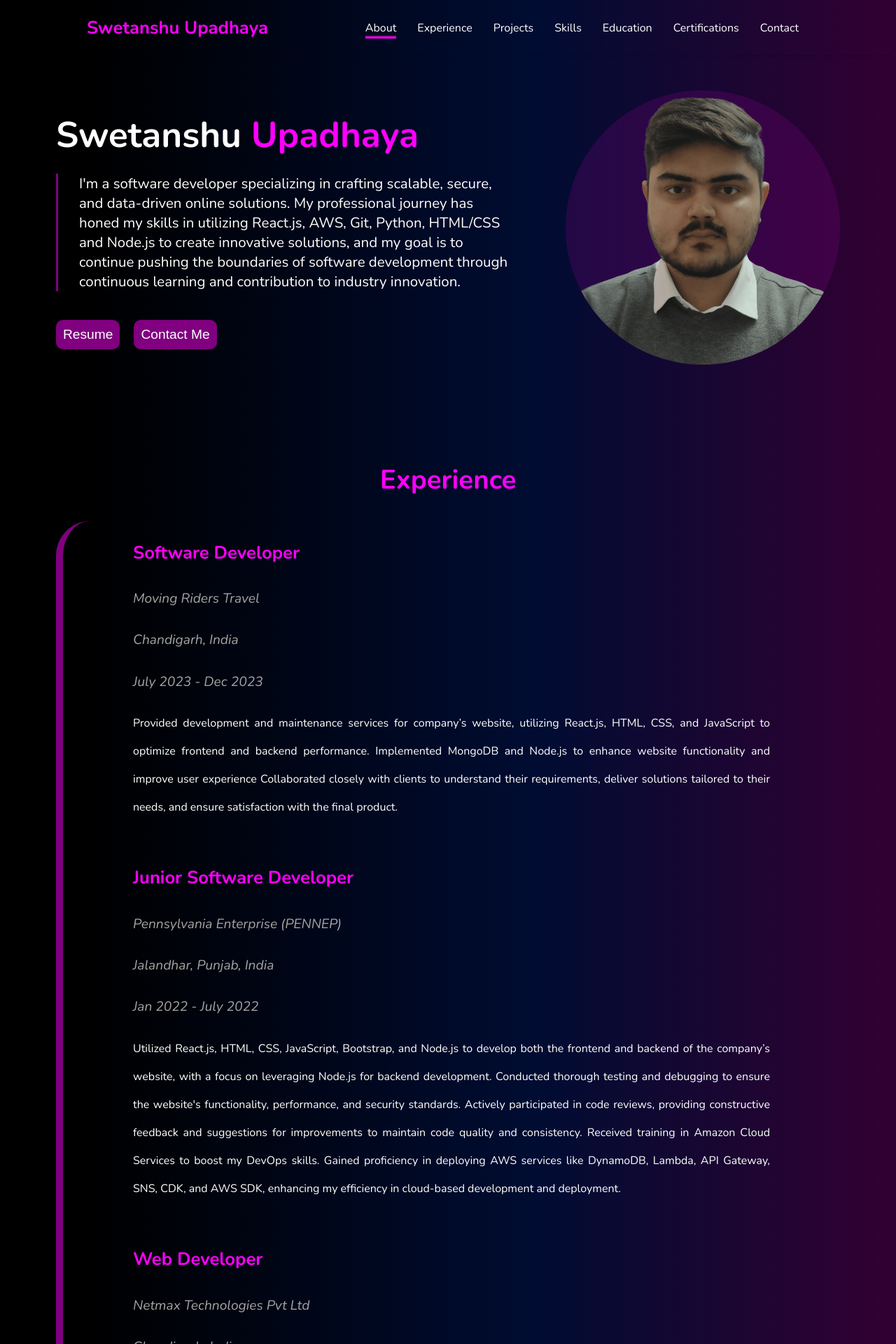
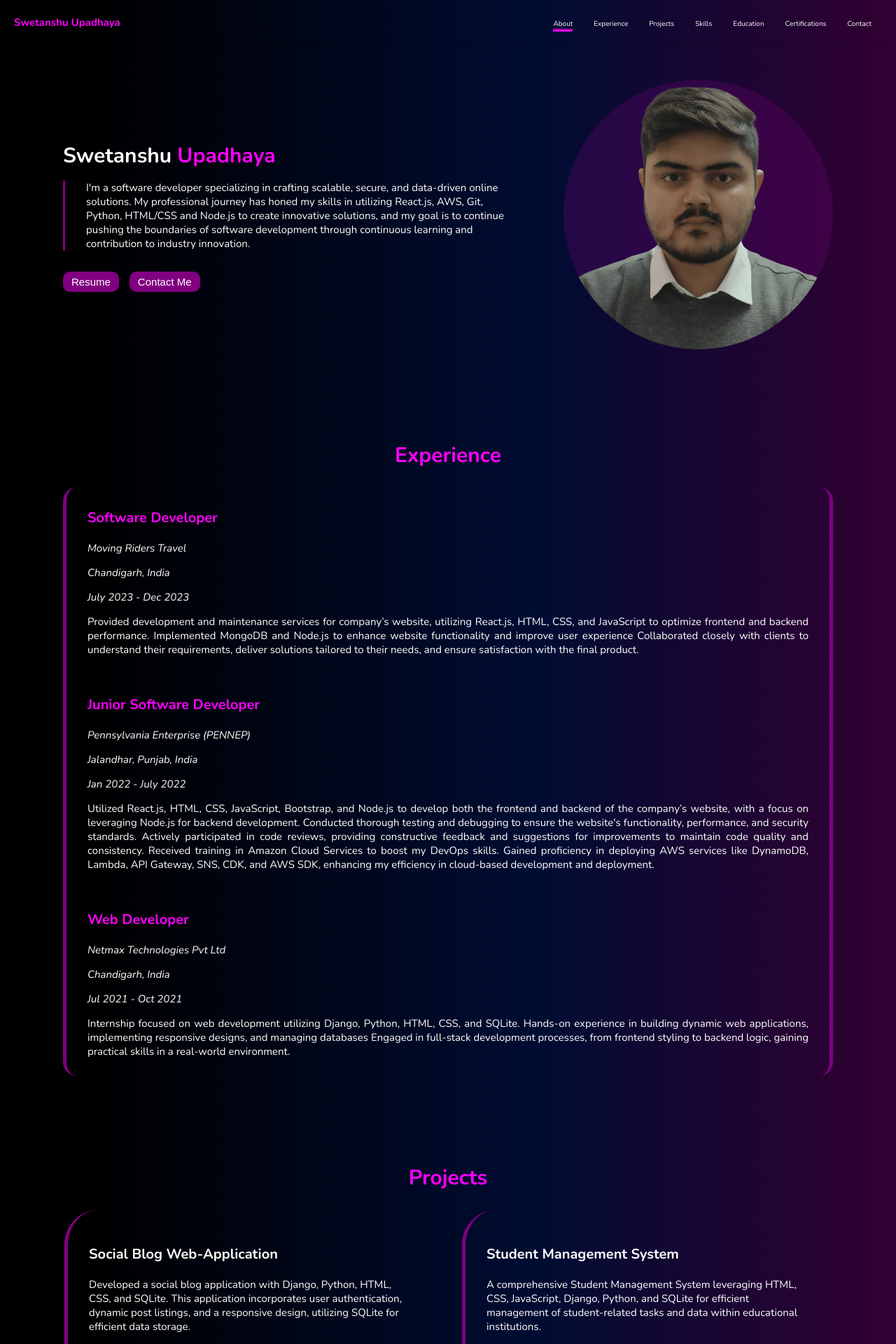
Before and after one commit to SwetanshuUpadhaya/React-portfolio, a React (Create React App) app: page / in a window 1280 px wide. Shown: the top 1920 px of the page at 70% size. Built offline with nearby package versions, Linux system fonts and the light colour scheme; a web font is replaced by a local one.

Commit message:
Commit for font size changes

```diff
--- a/src/styles/about.css
+++ b/src/styles/about.css
@@ -14,7 +14,6 @@
 }
 
 .about-text h2 {
-  font-size: 4vw;
   margin: 0;
 }
 
@@ -23,18 +22,16 @@
 }
 
 .about-text p {
-  font-size: 1.6vw;
   padding: 0 30px;
   border-left: 3px solid purple;
 }
 
 .about-text button {
-  font-size: 1.5vw;
-  margin: 20px 20px 0 0;
+  margin: 15px 15px 0 0;
   background: purple;
   border-radius: 10px;
   transition: 0.5s;
-  padding: 10px;
+  padding: 6px 12px;
   border: none;
   border-radius: 10px;
 }
@@ -61,9 +58,7 @@
 @media (max-width: 768px) {
   .about-content {
     flex-direction: column-reverse;
-  }
-  .education-item {
-    width: 100%;
+    text-align: center;
   }
   .about-container {
     padding: 50px 0;
@@ -71,4 +66,7 @@
   .about-text button {
     padding: 5px;
   }
+  .about-text p {
+    border-right: 3px solid purple;
+  }
 }
--- a/src/styles/certifications.css
+++ b/src/styles/certifications.css
@@ -4,7 +4,6 @@
 
 .cert-section h2 {
   text-align: center;
-  font-size: 3vw;
   color: rgb(255, 0, 255);
 }
 
@@ -18,7 +17,7 @@
 
 .cert-card {
   width: 48%;
-  padding: 40px;
+  padding: 30px;
   box-sizing: border-box;
   border-radius: 50px;
   border-left: 5px solid purple;
@@ -33,13 +32,11 @@
 
 .cert-card h3 {
   margin-bottom: 10px;
-  font-size: 1.5vw;
 }
 
 .cert-card .technologies,
 .cert-card .organization,
 .cert-card .date {
-  font-size: 1.25vw;
   color: #fff;
   font-style: italic;
 }
@@ -48,12 +45,11 @@
   display: inline-block;
   margin-right: 10px;
   text-decoration: none;
-  color: purple;
-  font-size: 1.25vw;
+  color: rgb(255, 0, 255);
 }
 
 .cert-links a:hover {
-  color: rgb(255, 0, 255);
+  text-decoration: underline;
 }
 
 @media (max-width: 1024px) {
@@ -65,6 +61,6 @@
 @media (max-width: 768px) {
   .cert-card {
     width: 100%;
-    padding: 30px;
+    padding: 20px;
   }
 }
--- a/src/styles/contact.css
+++ b/src/styles/contact.css
@@ -3,7 +3,6 @@
 }
 
 .contact-container h2 {
-  font-size: 3vw;
   text-align: center;
   color: rgb(255, 0, 255);
 }
@@ -23,7 +22,6 @@
   gap: 20px;
   text-decoration: none;
   color: #ffffff;
-  font-size: 1.5vw;
   padding: 20px;
   border-radius: 20px;
   border: 1px solid rgb(255, 0, 255);
@@ -44,5 +42,6 @@
 @media (max-width: 768px) {
   .contact-link {
     width: 100%;
+    padding: 15px;
   }
 }
--- a/src/styles/education.css
+++ b/src/styles/education.css
@@ -4,7 +4,6 @@
 
 .education-section h2 {
   text-align: center;
-  font-size: 3vw;
   color: rgb(255, 0, 255);
 }
 
@@ -19,7 +18,7 @@
 .education-item {
   border-radius: 50px;
   width: 48%;
-  padding: 40px;
+  padding: 30px;
   box-sizing: border-box;
   border-left: 5px solid purple;
   border-bottom: 5px solid purple;
@@ -32,7 +31,6 @@
 }
 
 .education-item h3 {
-  font-size: 2vw;
   margin-bottom: 5px;
 }
 
@@ -41,12 +39,10 @@
 .education-item .location {
   font-style: italic;
   color: #fff;
-  font-size: 1.25vw;
 }
 
 .education-item .description {
   margin-top: 10px;
-  font-size: 1vw;
 }
 
 @media (max-width: 1024px) {
@@ -58,6 +54,6 @@
 @media (max-width: 768px) {
   .education-item {
     width: 100%;
-    padding: 30px;
+    padding: 20px;
   }
 }
--- a/src/styles/experience.css
+++ b/src/styles/experience.css
@@ -3,7 +3,6 @@
 }
 
 .experience-section h2 {
-  font-size: 3vw;
   text-align: center;
   color: rgb(255, 0, 255);
 }
@@ -12,39 +11,27 @@
   display: flex;
   justify-content: space-evenly;
   align-items: baseline;
-  gap: 20px;
+  text-align: justify;
   flex-wrap: wrap;
-  text-align: justify;
-  border-radius: 50px;
-  border-left: 10px solid purple;
+  border-radius: 20px;
+  border-left: 5px solid purple;
+  border-right: 5px solid purple;
 }
 
 .experience-item {
-  padding: 0 100px;
-  line-height: 40px;
+  padding: 10px 30px;
 }
 
 .experience-item h3 {
-  font-size: 2vw;
   color: rgb(255, 0, 255);
 }
 
 .experience-item .company,
 .experience-item .duration,
 .experience-item .location {
-  font-size: 1.5vw;
   font-style: italic;
-  color: #a5a5a5;
 }
 
 .experience-item .description {
-  font-size: 1.25vw;
   margin-top: 10px;
 }
-
-@media (max-width: 768px) {
-  .experience-item {
-    padding: 0 50px;
-    line-height: 30px;
-  }
-}
--- a/src/styles/footer.css
+++ b/src/styles/footer.css
@@ -5,6 +5,5 @@
   left: 0; /* Position from the left */
   bottom: 0; /* Position from the bottom */
   width: 100%; /* Full width */
-  font-size: 1.25vw;
   font-weight: 500;
 }
--- a/src/styles/header.css
+++ b/src/styles/header.css
@@ -6,7 +6,7 @@
     rgba(50, 0, 50, 1) 100%
   );
   display: flex;
-  justify-content: space-evenly;
+  justify-content: space-between;
   align-items: center;
   position: sticky;
   top: 0;
@@ -23,19 +23,18 @@
 }
 
 .header h1 {
-  font-size: 2vw;
   color: rgb(255, 0, 255);
+  padding: 0 20px;
 }
 
 .nav-list {
   list-style-type: none;
-  padding: 0;
+  padding: 0 20px;
   display: flex;
 }
 
 .nav-item {
   padding: 0 15px;
-  font-size: 1.25vw;
 }
 
 .nav-link {
@@ -62,6 +61,7 @@
   height: 2px;
   margin: 2px 0;
   background-color: rgb(255, 255, 255);
+  margin-right: 20px;
 }
 
 .nav-open .nav-toggle .bar:first-child {
@@ -83,7 +83,7 @@
   .nav-list {
     display: none;
     position: absolute;
-    top: 60px;
+    top: 50px;
     right: 0;
     width: 100%;
     background: linear-gradient(
@@ -94,17 +94,18 @@
     );
     z-index: 1000;
     box-shadow: 0 2px 4px rgba(0, 0, 0, 0.2); /* Add a shadow for visual distinction */
-    border-bottom-left-radius: 20px;
-    border-bottom-right-radius: 20px;
+    border-radius: 20px;
   }
   .nav-open .nav-list {
     display: flex;
     flex-direction: column;
     justify-content: center;
     align-items: center;
+    padding: 0;
+    margin: 0;
   }
   .nav-item {
     margin: 20px 0;
-    font-size: 1rem;
+    padding: 0;
   }
 }
--- a/src/styles/portfolio.css
+++ b/src/styles/portfolio.css
@@ -9,7 +9,39 @@
 }
 
 main {
-  padding: 0 80px;
+  padding: 0 90px;
+}
+
+h1 {
+  font-size: 15px;
+}
+
+h2 {
+  font-size: 30px;
+}
+
+h3 {
+  font-size: 20px;
+}
+
+h4 {
+  font-size: 15px;
+}
+
+p {
+  font-size: 15px;
+}
+
+button {
+  font-size: 10px;
+}
+
+main a {
+  font-size: 15px;
+}
+
+header a {
+  font-size: 10px;
 }
 
 .scroll-to-top {
@@ -36,6 +68,36 @@ main {
 
 @media (max-width: 768px) {
   main {
-    padding: 0 40px;
+    padding: 0 30px;
+  }
+  h2 {
+    font-size: 25px;
+  }
+
+  h3 {
+    font-size: 15px;
+  }
+
+  h4 {
+    font-size: 10px;
+  }
+
+  p {
+    font-size: 10px;
+  }
+
+  button {
+    font-size: 5px;
+  }
+
+  main a {
+    font-size: 10px;
+  }
+
+  header a {
+    font-size: 15px;
+  }
+  .scroll-to-top {
+    font-size: 30px;
   }
 }
--- a/src/styles/projects.css
+++ b/src/styles/projects.css
@@ -4,7 +4,6 @@
 
 .project-section h2 {
   text-align: center;
-  font-size: 3vw;
   color: rgb(255, 0, 255);
 }
 
@@ -19,7 +18,7 @@
 .project-card {
   border-radius: 50px;
   width: 48%;
-  padding: 40px;
+  padding: 30px;
   box-sizing: border-box;
   border-left: 5px solid purple;
   border-bottom: 5px solid purple;
@@ -31,18 +30,12 @@
   color: rgb(255, 0, 255);
 }
 
-.project-card h3 {
-  font-size: 2vw;
-}
-
 .project-card .description,
 .project-card .technologies {
-  font-size: 1.25vw;
   color: #fff;
 }
 
 .project-card .technologies {
-  font-size: 1vw;
   color: #fff;
 }
 
@@ -50,12 +43,11 @@
   display: inline-block;
   margin-right: 10px;
   text-decoration: none;
-  color: purple;
-  font-size: 1.5vw;
+  color: rgb(255, 0, 255);
 }
 
 .project-links a:hover {
-  color: rgb(255, 0, 255);
+  text-decoration: underline;
 }
 
 @media (max-width: 1024px) {
--- a/src/styles/skills.css
+++ b/src/styles/skills.css
@@ -4,7 +4,6 @@
 
 .skill-section h2 {
   text-align: center;
-  font-size: 3vw;
   color: rgb(255, 0, 255);
 }
 
@@ -30,13 +29,8 @@
   cursor: pointer;
 }
 
-.skills-container h3 {
-  font-size: 2vw;
-}
-
 .skill-item h4 {
   margin-bottom: 10px;
-  font-size: 1.25vw;
 }
 
 .progress-bar {
```
